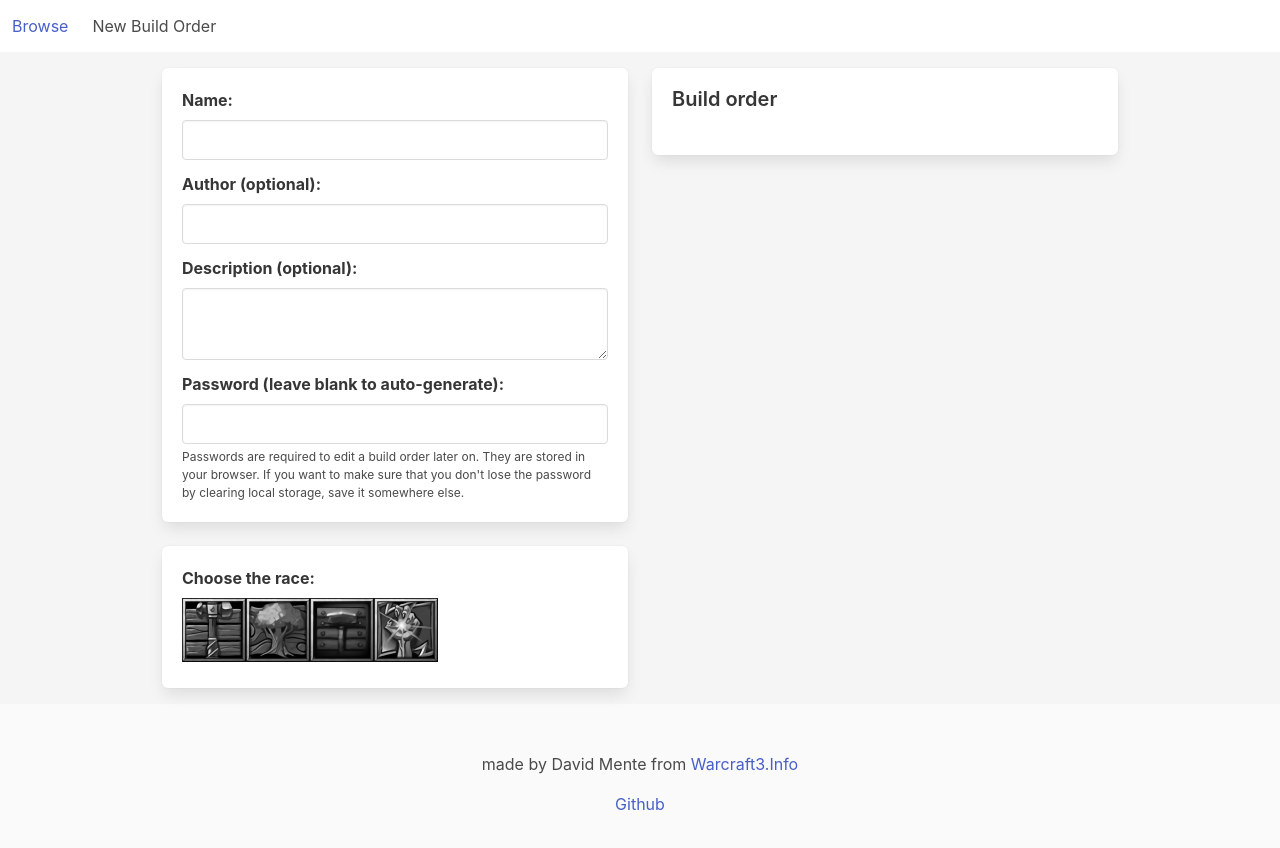
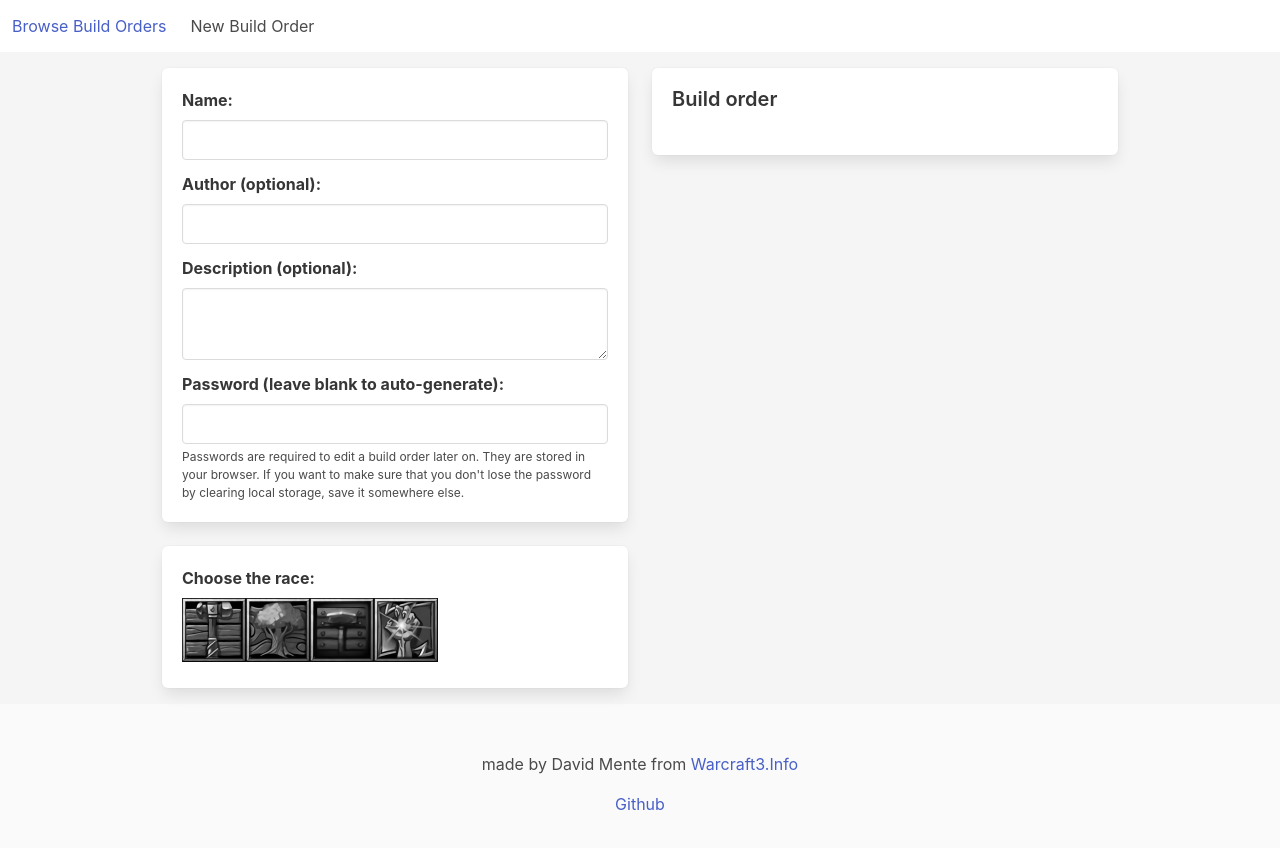
Before and after one commit to DavidMente/wc3-build-order-app, a React (Create React App) app in the folder src/client/: page /create in a window 1280 px wide. Shown: the top 848 px of the page. Built offline with nearby package versions, Linux system fonts and the light colour scheme.

Commit message:
minor changes

```diff
--- a/src/client/src/components/build_orders/buildOrdersComponent.tsx
+++ b/src/client/src/components/build_orders/buildOrdersComponent.tsx
@@ -31,7 +31,7 @@ const BuildOrdersComponent: FunctionComponent<ConnectedProps<typeof connector>>
         }, [fetchData, params]);
 
         return <div>
-            <div className={'columns is-mobile'}>
+            <div className={'columns is-mobile is-clipped'}>
                 <div className={'column is-narrow'}>
                     <BuildOrdersSearch/>
                 </div>
--- a/src/client/src/components/header.tsx
+++ b/src/client/src/components/header.tsx
@@ -8,7 +8,7 @@ const Header: FunctionComponent<RouteComponentProps<any>> = ({location}) => {
     return !isEmbedded ? <nav className='navbar' role='navigation' aria-label='main navigation'>
         <div className='navbar-brand'>
             <Link to={'/'} className='navbar-item'>
-                Browse
+                Browse Build Orders
             </Link>
             <Link to={'/create'} className='navbar-item'>
                 New Build Order
```
